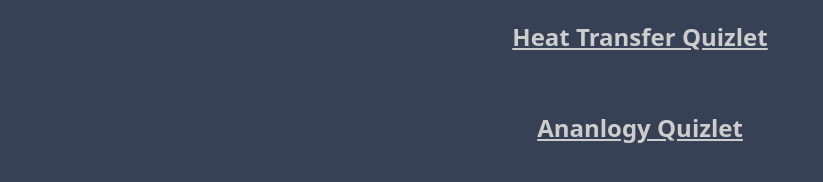
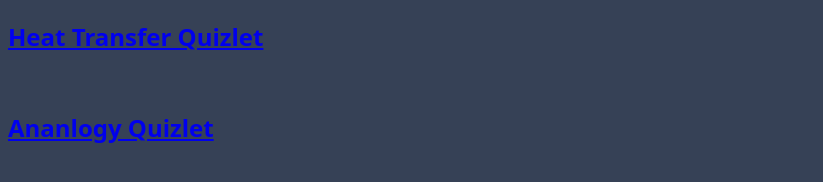
Before and after one commit to Narium/narium.github.io, a plain HTML site: page index.html in a window 1280 px wide. Shown: the whole page, without its empty margins (0-823 px from the left). Drawn offline with Linux system fonts and the light colour scheme.

Commit message:
Update index.html
Testing padding

```diff
--- a/index.html
+++ b/index.html
@@ -5,11 +5,13 @@
             h2{
                 font-family: sans;
                 color: rgb(205, 205, 205);
+                right: 100px;
             }
             body{
                 background: rgb(54, 65, 86);
             }
 
+            <!-- links -->
             a:link {
                 color: rgb(205, 205, 205);
 
@@ -32,10 +34,11 @@
         </style>
     </head>
     <body>
-       <center>
+
+
         <h2><a href="https://quizlet.com/627572172/" target="_blank" rel="noopener noreferrer">Heat Transfer Quizlet</a></h2> <br>
         <h2><a href="https://quizlet.com/626201772/" target="_blank" rel="noopener noreferrer">Ananlogy Quizlet</a></h2>
-       </center>
+
 
 
 
```
